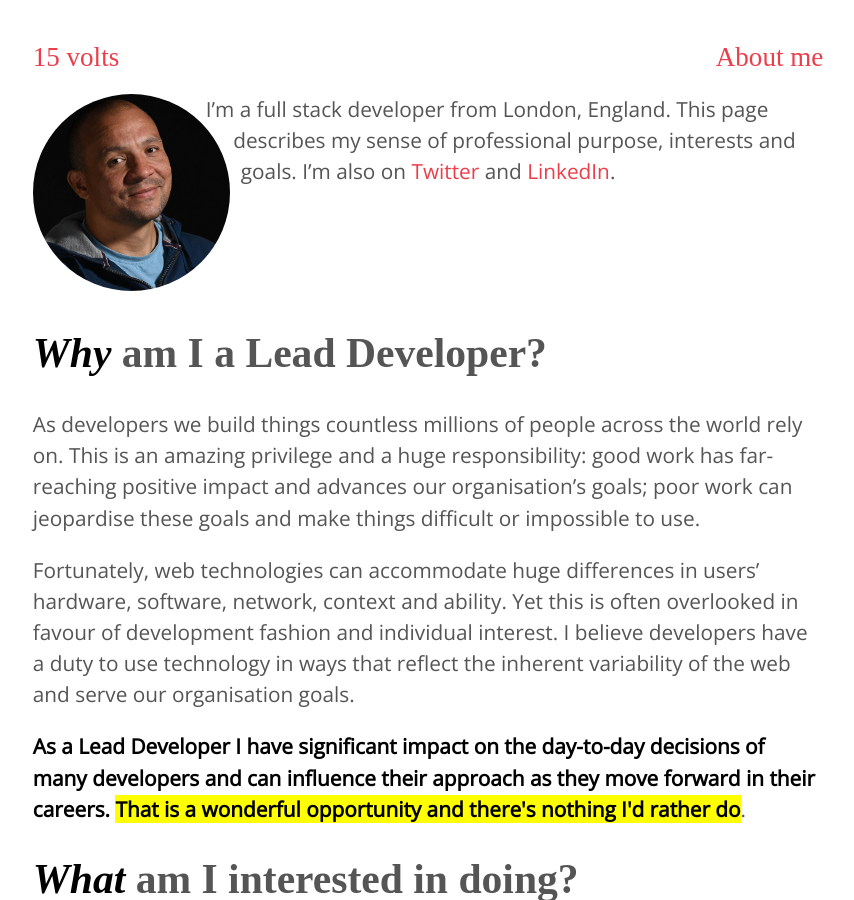
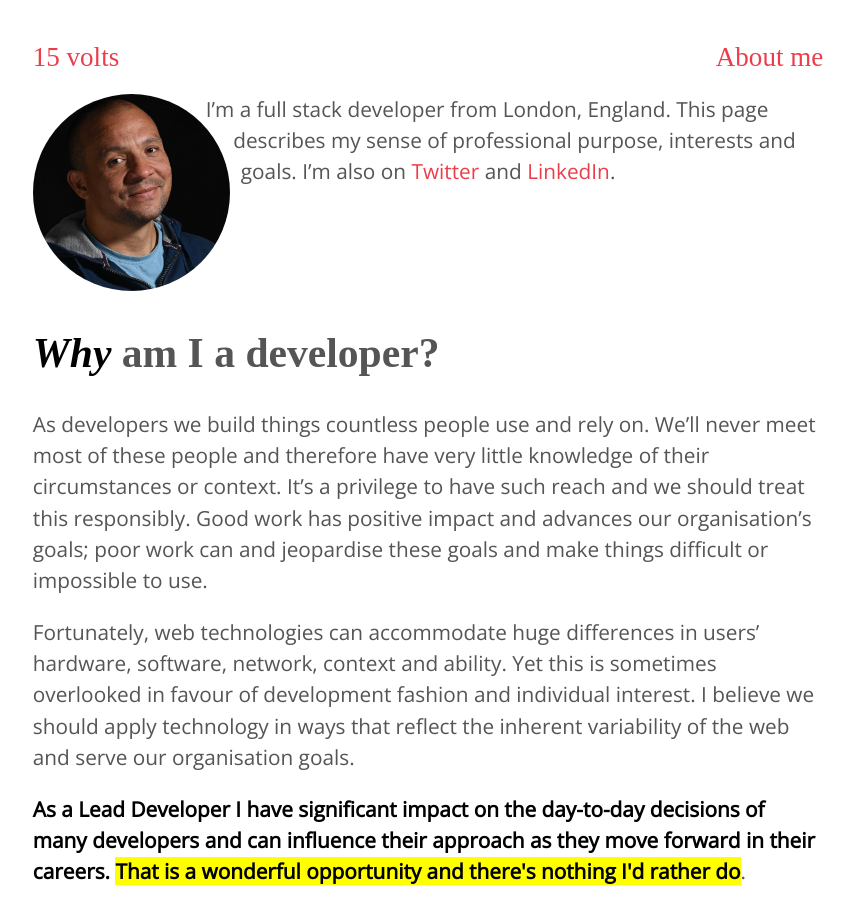
Before and after one commit to gtvj/gtvj.github.io, a Jekyll site: the page built from about.md, in a window 1280 px wide and 900 px high. Shown: the whole window, without its empty margins (212-1066 px from the left). Built offline with Jekyll 4.4.1, drawn with Linux system fonts in a browser that asks for light colours; some web fonts are replaced; some of the changed text lies outside the part shown.

Commit message:
Update About page

```diff
--- a/about.md
+++ b/about.md
@@ -10,11 +10,11 @@ layout: page
 
 I'm a full stack developer from London, England. This page describes my sense of professional purpose, interests and goals. I'm also on [Twitter](https://twitter.com/gtvjones) and [LinkedIn](https://www.linkedin.com/in/gtvjones/).
 
-## _Why_ am I a Lead Developer?
+## _Why_ am I a developer?
 
-As developers we build things countless millions of people across the world rely on. This is an amazing privilege and a huge responsibility: good work has far-reaching positive impact and advances our organisation's goals; poor work can jeopardise these goals and make things difficult or impossible to use.
+As developers we build things countless people use and rely on. We'll never meet most of these people and therefore have very little knowledge of their circumstances or context. It's a privilege to have such reach and we should treat this responsibly. Good work has positive impact and advances our organisation's goals; poor work can and jeopardise these goals and make things difficult or impossible to use.
 
-Fortunately, web technologies can accommodate huge differences in users' hardware, software, network, context and ability. Yet this is often overlooked in favour of development fashion and individual interest. I believe developers have a duty to use technology in ways that reflect the inherent variability of the web and serve our organisation goals.
+Fortunately, web technologies can accommodate huge differences in users' hardware, software, network, context and ability. Yet this is sometimes overlooked in favour of development fashion and individual interest. I believe we should apply technology in ways that reflect the inherent variability of the web and serve our organisation goals.
 
 **As a Lead Developer I have significant impact on the day-to-day decisions of many  developers and  can influence their approach as they move forward in their careers. <mark>That is a wonderful opportunity and there's nothing I'd rather do</mark>**.
 
@@ -53,6 +53,5 @@ I would like to:
 
 So, that's all good. But I should probably mention the things I have no interest in and/or which I've identified as potentially jeopardising my professional goals.
 
-* **Being at the mercy of negative, unhelpful and obstructive people**. I especially want to avoid being managed by someone who has little interest in improving things. I currently have an excellent line manager and it makes all the difference.
 * **Being a line manager**. I did this for a few years and it was not a good match for my character strengths.
 * **Slipping into a ‘generalist’ or ‘managerial’ role**. I’m always happy to help with a broad range of things (like admin and other generalist tasks), but I always intend to be a technical specialist first and foremost.
```
